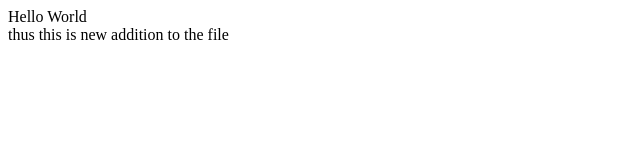
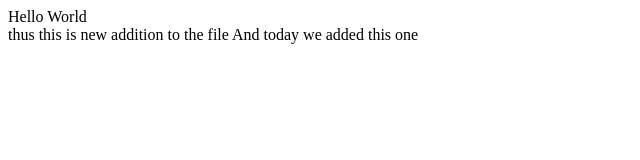
Before and after one commit to AdemEshetu/ecommerce, a plain HTML site: page index.html in a window 1280 px wide. Shown: the whole page, without its empty margins (0-640 px from the left). Drawn offline with Linux system fonts and the light colour scheme.

Commit message:
final commit

```diff
--- a/index.html
+++ b/index.html
@@ -10,6 +10,7 @@
     Hello World
     <div>
         thus this is new addition to the file
+        And today we added this one
     </div>
 </body>
 </html>
```
